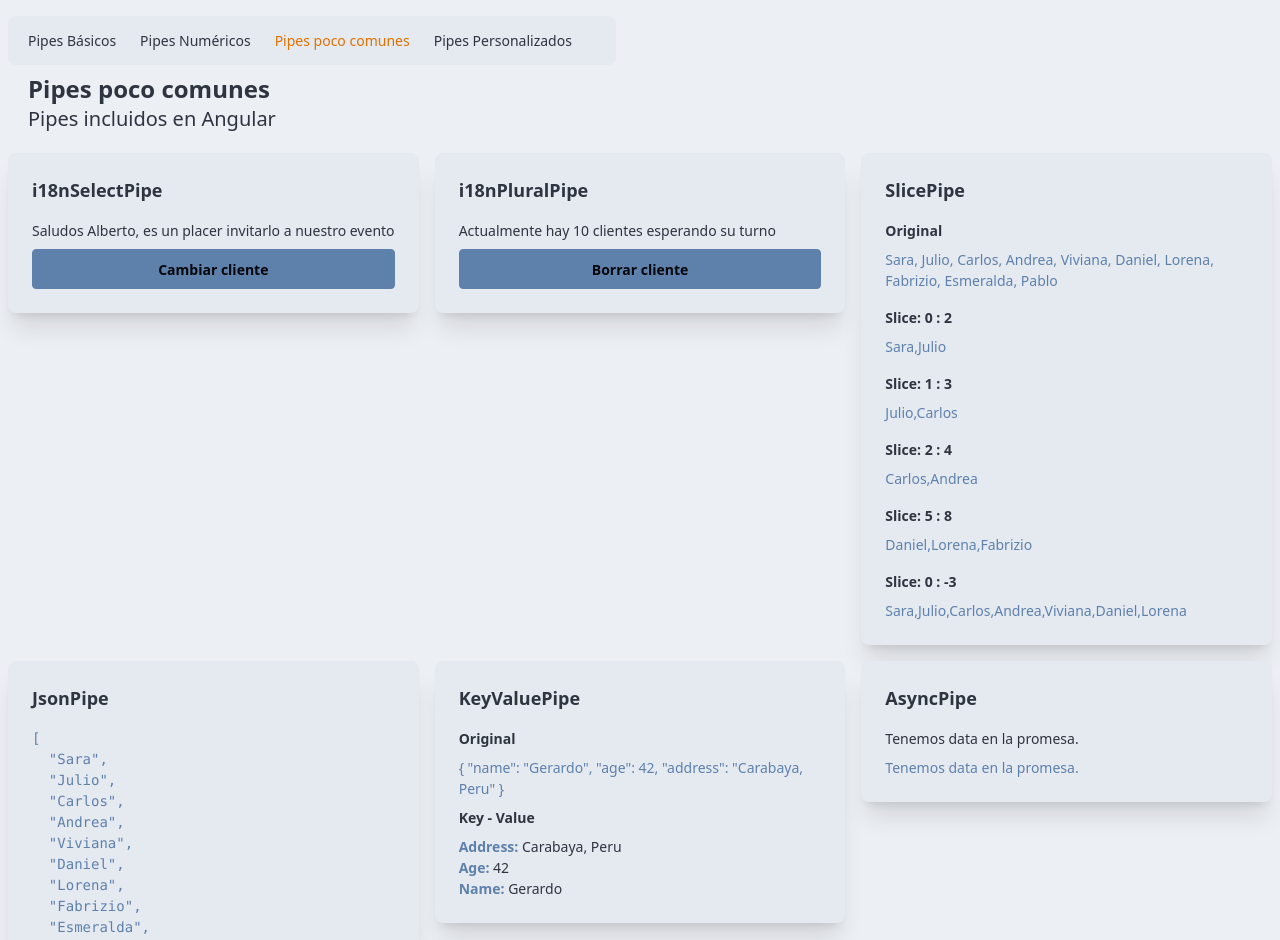
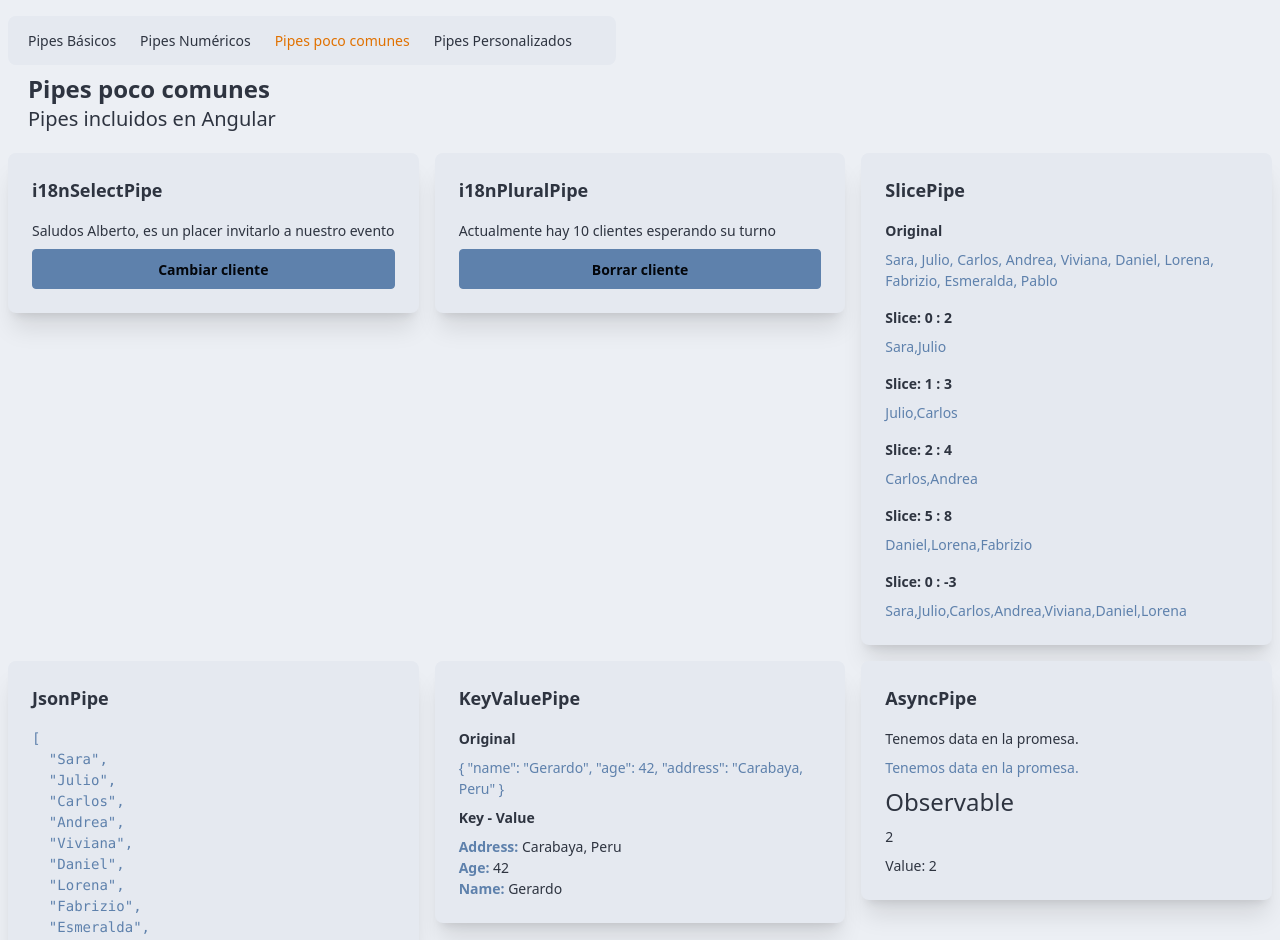
Before and after one commit to cristian-perez-incio/pipes-app-2025, an Angular app: page /uncommon in a window 1280 px wide. Shown: the top 940 px of the page. Built offline with nearby package versions, Linux system fonts and the light colour scheme.

Commit message:
Async Pipe with Observables

```diff
--- a/src/app/pages/uncommon-page/uncommon-page.html
+++ b/src/app/pages/uncommon-page/uncommon-page.html
@@ -84,6 +84,18 @@
 
     @if (promiseValue | async; as value) {
     <p class="text-primary">{{value}}</p>
+    } @else {
+    <p class="text-accent">Espere por favor...</p>
+    }
+
+    <!---->
+    <h3 class="text-2xl">Observable</h3>
+    <p>{{myObservableTimer | async}}</p>
+
+    @if (myObservableTimer | async; as value) {
+    <p>Value: {{value}}</p>
+    } @else {
+    <p>Esperando primer valor...</p>
     }
   </app-card>
 </div>
--- a/src/app/pages/uncommon-page/uncommon-page.ts
+++ b/src/app/pages/uncommon-page/uncommon-page.ts
@@ -1,5 +1,6 @@
 import { Component, signal } from '@angular/core';
 import { AsyncPipe, I18nPluralPipe, I18nSelectPipe, JsonPipe, KeyValuePipe, SlicePipe, TitleCasePipe, UpperCasePipe } from '@angular/common';
+import { interval, map, tap } from 'rxjs';
 
 import { Card } from "../../components/card/card";
 
@@ -79,4 +80,9 @@ export default class UncommonPage {
     }, 3500);
   });
 
+  myObservableTimer = interval(2000).pipe(
+    map(value => value + 1),
+    tap(value => console.log('tap:', value))
+  );
+
 }
```
